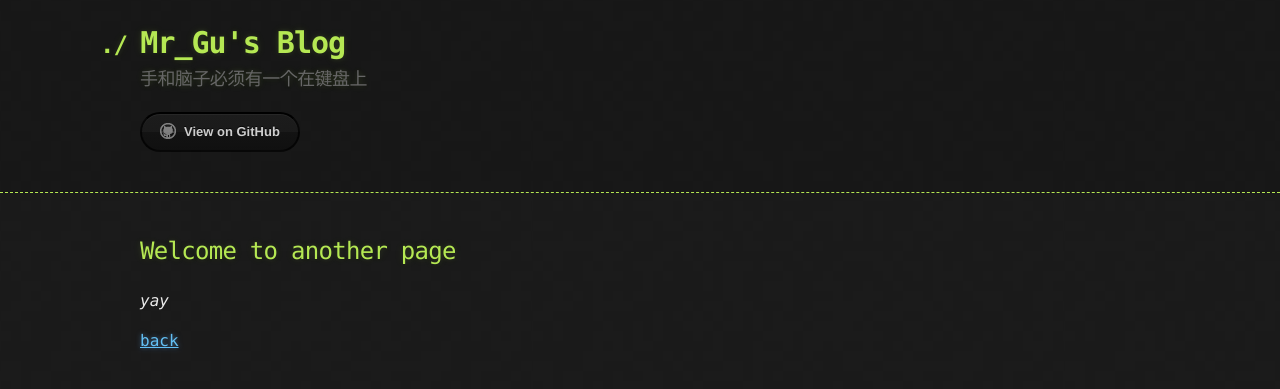
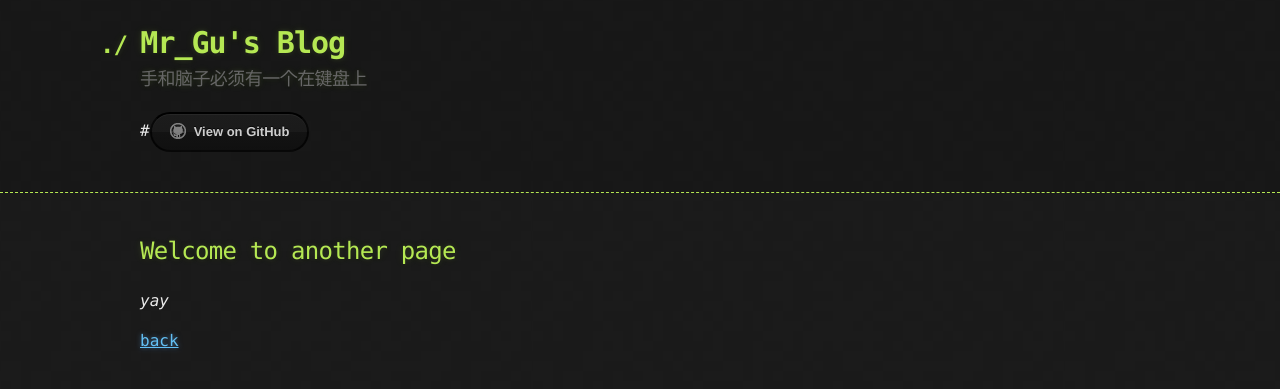
Before and after one commit to Mr-Gu666/Mr-Gu666.github.io, a Jekyll site: the page built from another-page.md, in a window 1280 px wide. Shown: the top 389 px of the page. Built offline with Jekyll 4.4.1, drawn with Linux system fonts in a browser that asks for light colours.

Commit message:
Update default.html

```diff
--- a/_layouts/default.html
+++ b/_layouts/default.html
@@ -23,7 +23,7 @@
             <a href="{{ site.github.zip_url }}" class="btn">Download as .zip</a>
             <a href="{{ site.github.tar_url }}" class="btn">Download as .tar.gz</a>
           {% endif %}
-          <a href="{{ site.github.repository_url }}" class="btn btn-github"><span class="icon"></span>View on GitHub</a>
+          #<a href="{{ site.github.repository_url }}" class="btn btn-github"><span class="icon"></span>View on GitHub</a>
         </section>
       </div>
     </header>
```
